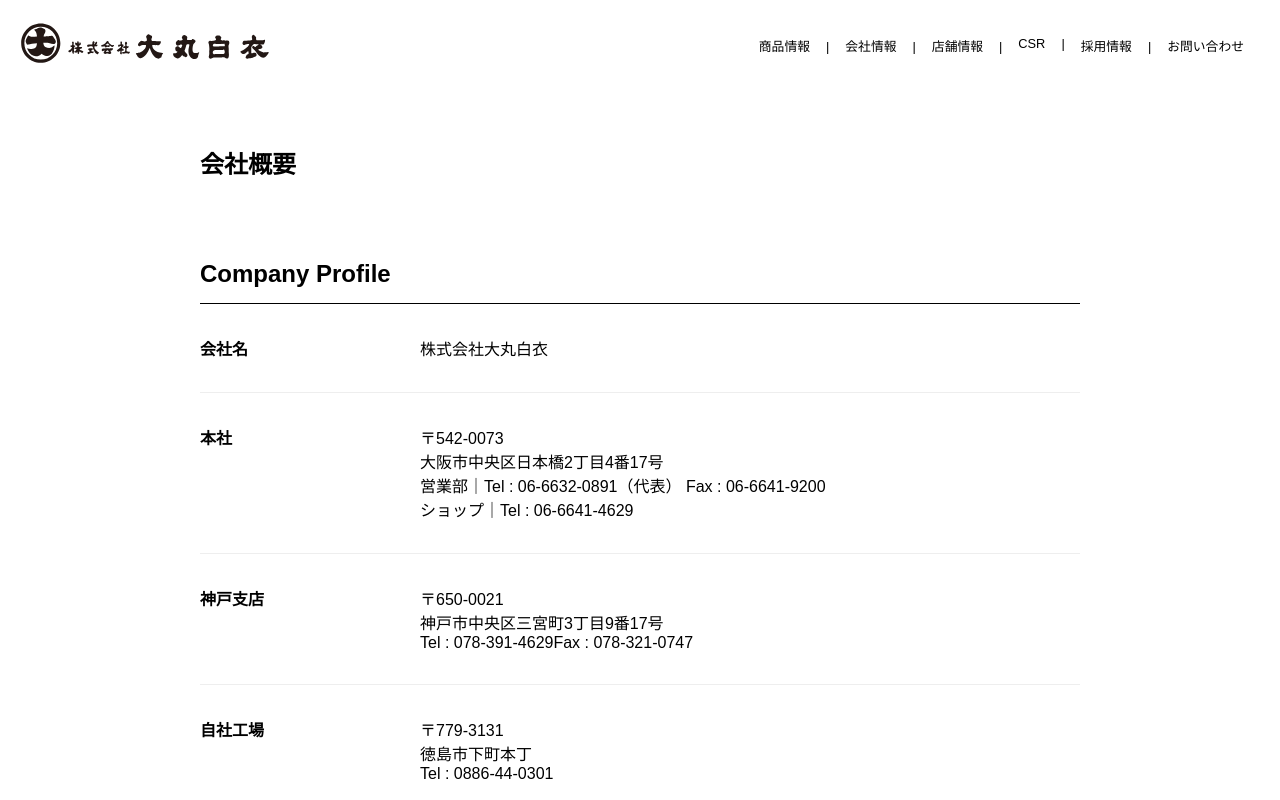
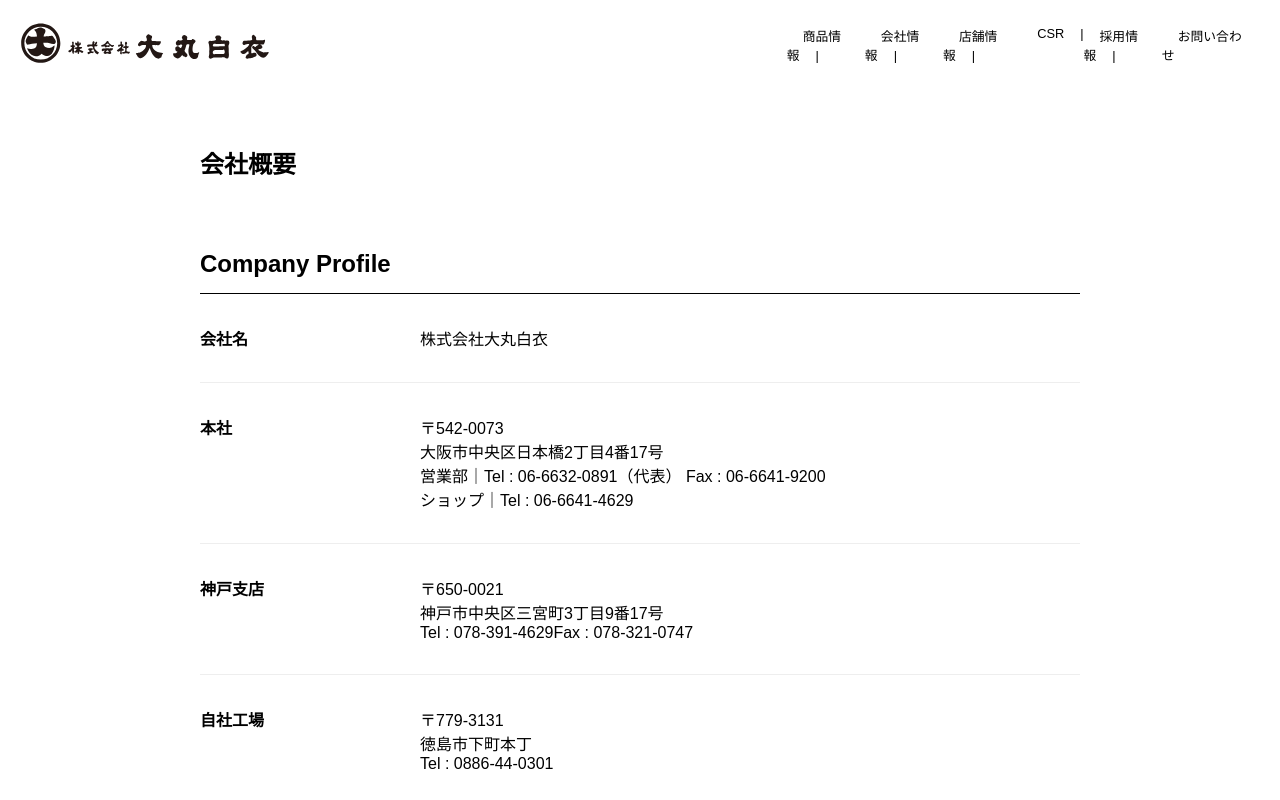
Before and after one commit to daimaru-hakui/daimaru-corporate, a Next.js app: page /company in a window 1280 px wide. Shown: the top 800 px of the page. Built offline with nearby package versions, Linux system fonts and the light colour scheme.

Commit message:
company font-size

```diff
--- a/component/header/Header.module.scss
+++ b/component/header/Header.module.scss
@@ -8,8 +8,8 @@
   background-color: white;
 }
 
-.topbarLeft {
-  flex: 5;
+.headerLeft {
+  flex: 7;
   display: flex;
   align-items: center;
 }
@@ -18,10 +18,19 @@
   margin-left: 20px;
 }
 
-.topbarRight {
+.headerRight {
   flex: 5;
   display: flex;
   align-items: center;
+}
+@media screen and (min-width: 900px) {
+  .topbarLeft {
+    flex: 4;
+  }
+
+  .topbarRight {
+    flex: 8;
+  }
 }
 
 //menu
@@ -47,12 +56,12 @@
       padding: 0 1rem;
     }
     &::after {
-      content: '|';
+      content: "|";
     }
   }
   & li:last-child {
     &::after {
-      content: '';
+      content: "";
     }
   }
 }
--- a/component/header/Header.tsx
+++ b/component/header/Header.tsx
@@ -1,9 +1,10 @@
-import React, { useState } from 'react';
-import styles from './Header.module.scss';
-import Image from 'next/image';
-import { NextPage } from 'next';
-import Link from 'next/link';
-import Drawer from '../drawer/Drawer';
+/* eslint-disable @next/next/no-img-element */
+import React, { useState } from "react";
+import styles from "./Header.module.scss";
+import Image from "next/image";
+import { NextPage } from "next";
+import Link from "next/link";
+import Drawer from "../drawer/Drawer";
 // import Logo from 'src/assets/svg/Logo.svg';
 
 const Header: NextPage = () => {
@@ -13,48 +14,48 @@
   };
   const items = [
     {
-      name: '商品情報',
-      link: '/product',
+      name: "商品情報",
+      link: "/product",
     },
     {
-      name: '会社情報',
-      link: '/company',
+      name: "会社情報",
+      link: "/company",
     },
     {
-      name: '店舗情報',
-      link: '/shop',
+      name: "店舗情報",
+      link: "/shop",
     },
     {
-      name: 'CSR',
-      link: '/csr',
+      name: "CSR",
+      link: "/csr",
     },
     {
-      name: '採用情報',
-      link: '/recruit',
+      name: "採用情報",
+      link: "/recruit",
     },
     {
-      name: 'お問い合わせ',
-      link: '/contact',
+      name: "お問い合わせ",
+      link: "/contact",
     },
   ];
 
   return (
     <div className={styles.container}>
-      <div className={styles.topbarLeft}>
+      <div className={styles.headerLeft}>
         <div className={styles.logo}>
-          <Link href={'/'}>
+          <Link href={"/"}>
             <a>
-              <Image
-                src='/logo.svg'
-                width={'250px'}
-                height={'50px'}
-                alt={'大丸白衣'}
+              <img
+                src="/logo.svg"
+                width={"250px"}
+                height={"50px"}
+                alt={"大丸白衣"}
               />
             </a>
           </Link>
         </div>
       </div>
-      <div className={styles.topbarRight}>
+      <div className={styles.headerRight}>
         <div className={styles.menuWrapper}>
           <ul className={styles.menuList}>
             {items.map((item, index) => (
@@ -71,8 +72,8 @@
       <div className={styles.burgerBtn} onClick={() => menuFunction()}>
         <div className={styles.burgerBtnInner}>
           <div className={styles.burgerBtnBody}>
-            <span className={openMenu ? '' : styles.isAction}></span>
-            <span className={openMenu ? '' : styles.isAction}></span>
+            <span className={openMenu ? "" : styles.isAction}></span>
+            <span className={openMenu ? "" : styles.isAction}></span>
           </div>
         </div>
       </div>
--- a/package.json
+++ b/package.json
@@ -5,6 +5,7 @@
   "scripts": {
     "dev": "next dev",
     "build": "next build",
+    "export": "next build && next export",
     "start": "next start",
     "lint": "next lint"
   },
--- a/pages/company/Company.module.scss
+++ b/pages/company/Company.module.scss
@@ -22,6 +22,7 @@
 }
 .companyItem {
   display: flex;
+  font-size: 0.9rem;
   padding: 32px 0;
   border-bottom: 1px #eee solid;
 }
@@ -42,12 +43,10 @@
     width: 900px;
   }
   .companyH1 {
-    margin-bottom: 65px;
+    margin-bottom: 55px;
   }
   .companyItem {
-    display: flex;
-    padding: 32px 0;
-    border-bottom: 1px #eee solid;
+    font-size: 1rem;
   }
   .companyLeft {
     flex: 3;
```
